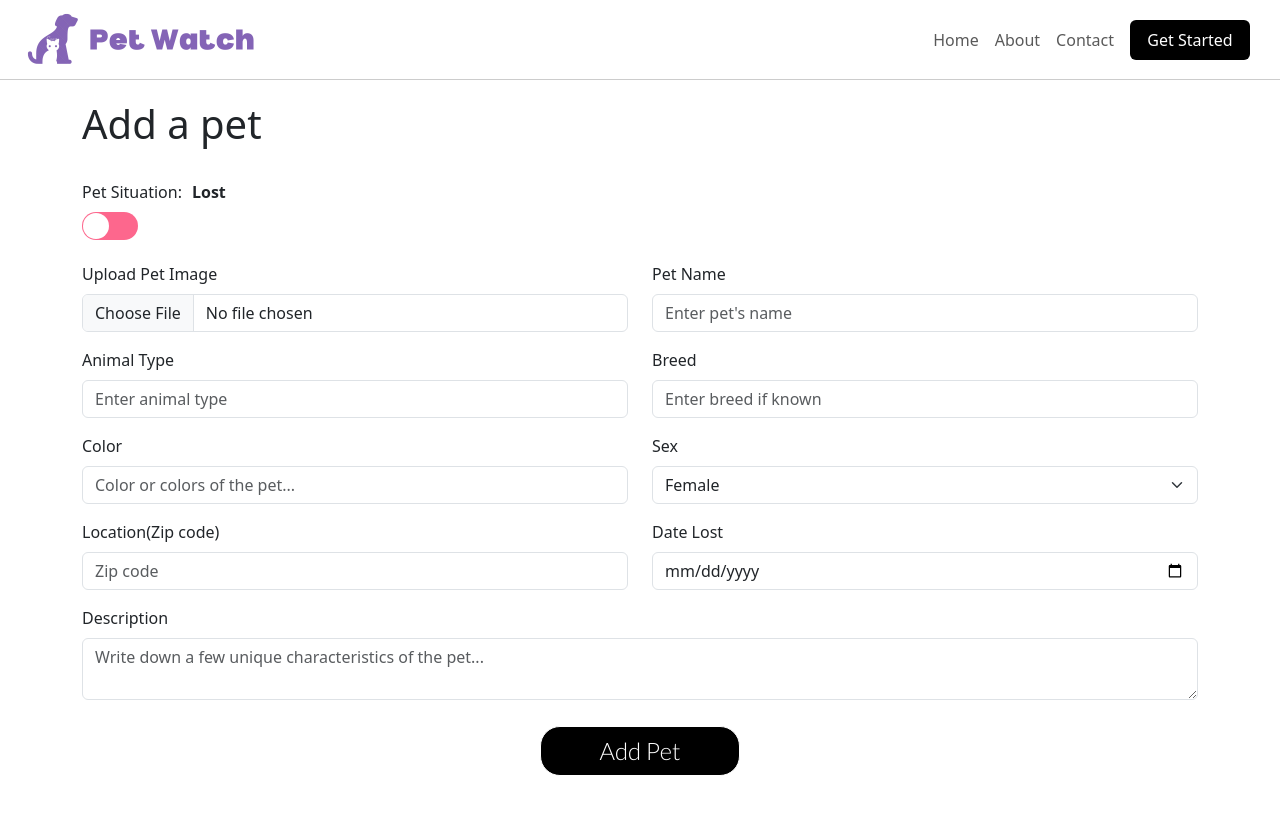
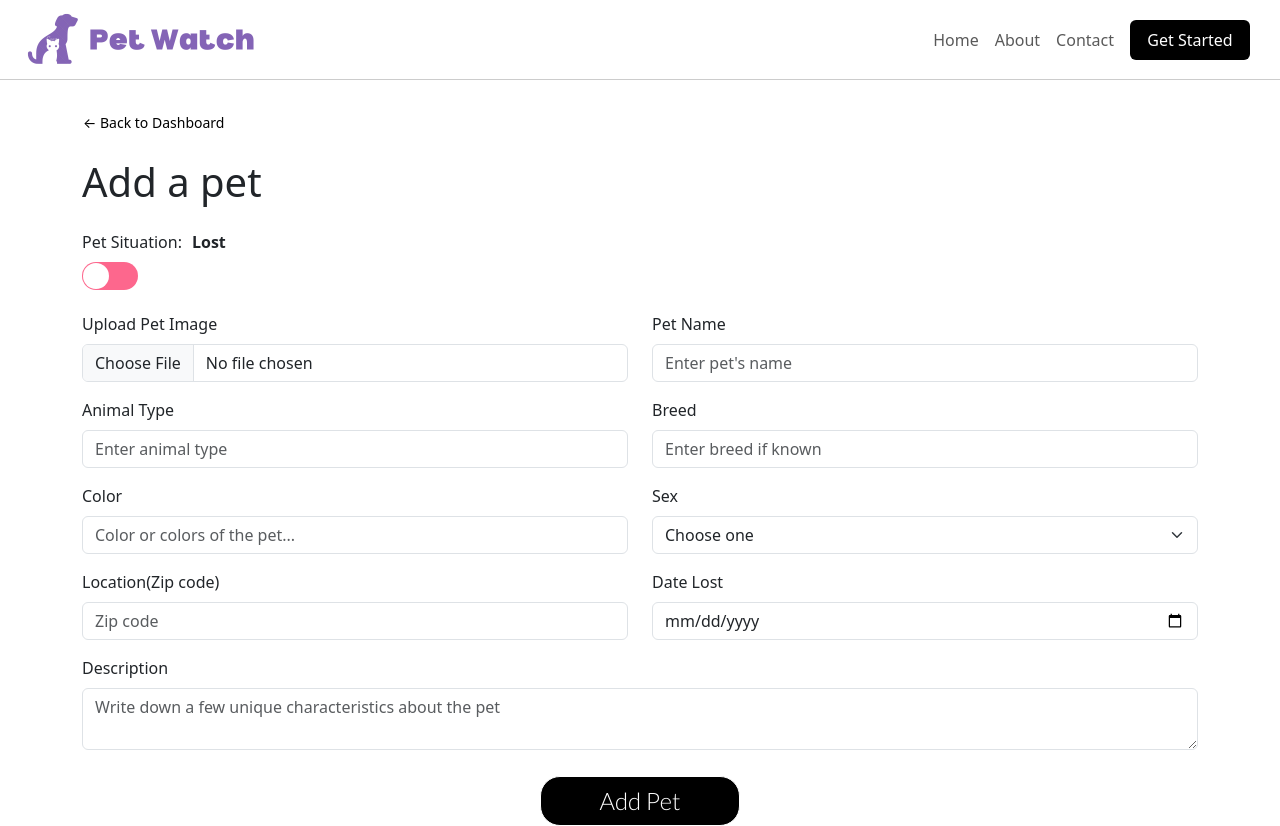
Before and after one commit to Code-the-Dream-School/cc-prac-team1-front, a React (Create React App) app: page /add-pet in a window 1280 px wide. Before the commit the page ends 800 px from the top, so only its background shows below. Built offline with nearby package versions, Linux system fonts and the light colour scheme.

Commit message:
Add pet page fix part 2, connects page to the backend

```diff
--- a/src/components/pages/AddPet.js
+++ b/src/components/pages/AddPet.js
@@ -1,16 +1,17 @@
 import React from "react";
 import { Container, Form, FormGroup, Label, Input, Col, Row } from "reactstrap";
 import FormSelect from "react-bootstrap/FormSelect";
-import { useState, useEffect } from "react";
+import { useState } from "react";
 import "./css/AddPetPage.css";
 import axios from "axios";
 import Switch from "react-switch";
+import { Link } from "react-router-dom";
 
 function AddPet() {
   // Defines component variables
   const [image, setImage] = useState("");
   const [petName, setPetName] = useState("");
-  const [petSituation, setPetSituation] = useState("");
+  const [petSituation, setPetSituation] = useState("lost");
   const [animalType, setAnimalType] = useState("");
   const [petBreed, setPetBreed] = useState("");
   const [petColor, setPetColor] = useState("");
@@ -39,9 +40,12 @@ function AddPet() {
       petDescription
     ) => {
       const token = localStorage.getItem("token");
-      const baseURL = "http://localhost:5005/api/v1";
+      const config = {
+        headers: { Authorization: `Bearer ${token}` },
+      };
+      const URL = "http://localhost:5005/api/v1/pets";
 
-      const data = {
+      const petData = {
         image: image,
         petName: petName,
         petSituation: petSituation,
@@ -56,15 +60,12 @@ function AddPet() {
 
       try {
         // Axios request to add a pet to the remote database
-        const response = await axios.post(`${baseURL}/pets`, data, {
-          headers: {
-            Authorization: `Bearer ${token}`,
-          },
-        });
+        console.log(petData);
+        const response = await axios.post(URL, petData, config);
 
         console.log("Submitting form .."); // Debug
 
-        if (response.status === 200) {
+        if (response.status === 201) {
           console.log("Success adding pet"); // Debug
 
           setSuccessMessage("Pet added successfully!");
@@ -86,11 +87,12 @@ function AddPet() {
         console.error("Error:", error); // Debug
 
         setSuccessMessage("");
-        setErrorMessage("Failed to add pet.");
+        setErrorMessage("Failed to add pet. Try again");
       }
     };
 
     postData(
+      image,
       petName,
       petSituation,
       animalType,
@@ -146,6 +148,14 @@ function AddPet() {
     <div>
       <Container>
         <div className="space-for-header">
+          <Link
+            to="/dashboard"
+            className="arrow-link"
+          >
+            &larr; Back to Dashboard
+          </Link>{" "}
+          <br />
+          <br />
           <h1>Add a pet</h1>
         </div>
         {/* Success message */}
@@ -262,9 +272,9 @@ function AddPet() {
                 value={petGender}
                 onChange={handleInputChange}
               >
+                <option value="">Choose one</option>
                 <option value="female">Female</option>
                 <option value="male">Male</option>
-                <option value="unknown">Unknown</option>
               </FormSelect>
             </Col>
           </Row>
@@ -286,7 +296,9 @@ function AddPet() {
             <br></br>
             <Col>
               <FormGroup>
-                <Label for="dateLost">Date Lost</Label>
+                <Label for="dateLost">
+                  {petSituation === "found" ? "Date Found" : "Date Lost"}
+                </Label>
                 <Input
                   type="date"
                   id=""
@@ -303,7 +315,7 @@ function AddPet() {
               <Input
                 type="textarea"
                 id=""
-                placeholder="Write down a few unique characteristics of the pet..."
+                placeholder="Write down a few unique characteristics about the pet"
                 name="petDescription"
                 value={petDescription}
                 onChange={handleInputChange}
--- a/src/components/pages/css/AddPetPage.css
+++ b/src/components/pages/css/AddPetPage.css
@@ -3,8 +3,8 @@
 
 .space-for-header {
   width: 100%;
-  margin-top: 20px;
-  height: 80px;
+  margin-top: 30px;
+  height: 120px;
 }
 
 .form-button {
@@ -35,5 +35,24 @@
 
 .successMessage,
 .errorMessage {
-  padding-bottom: 20px;
+  text-align: center;
+  padding-top: 10px;
+  margin-bottom: 20px;
+  width: 250px;
+  height: 45px;
+  border-radius: 5px;
 }
+
+.successMessage {
+  background-color: lightgreen;
+}
+.errorMessage {
+  background-color: lightcoral;
+  color: white;
+}
+
+.arrow-link {
+  color: #000;
+  text-decoration: none;
+  font-size: 14px;
+}
```
